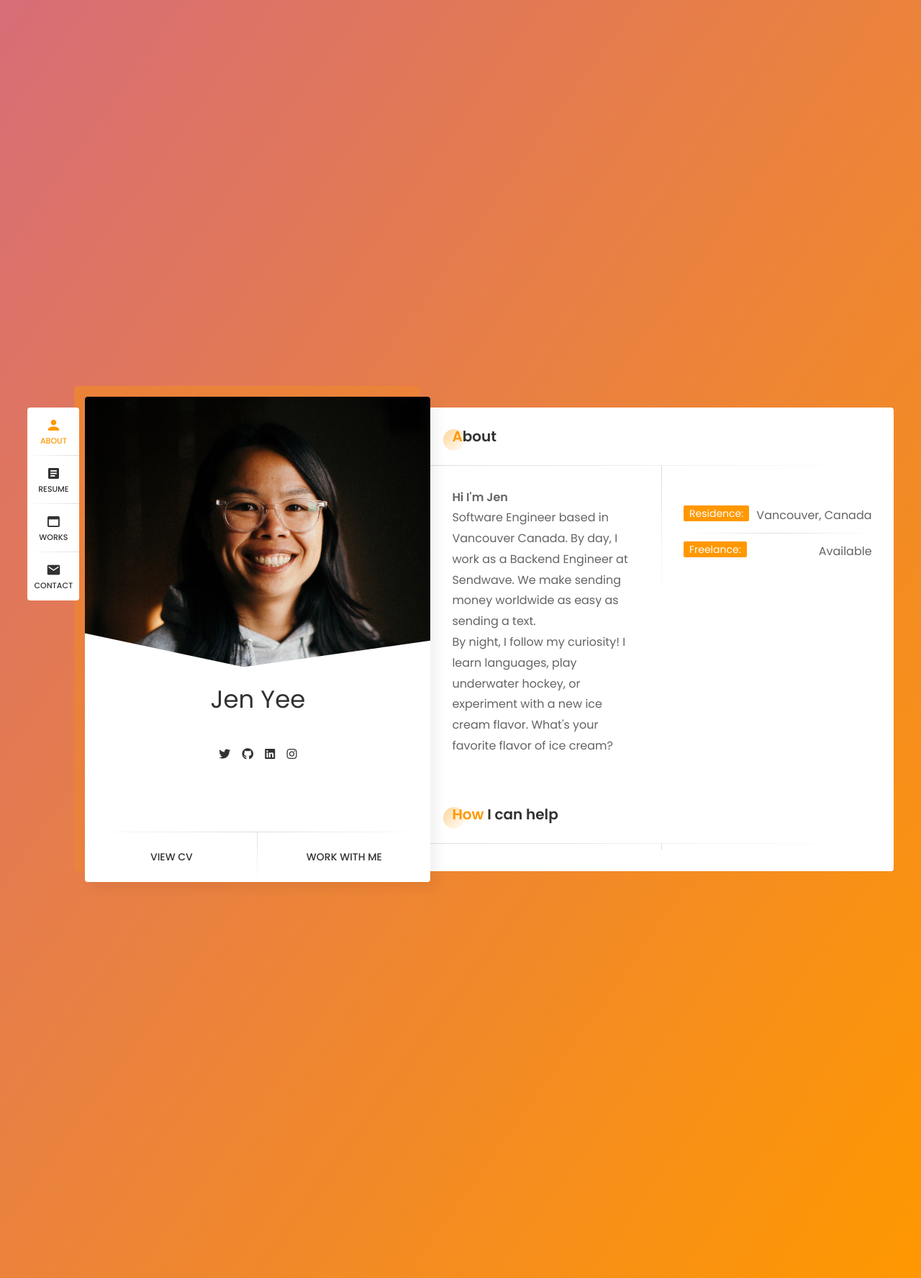
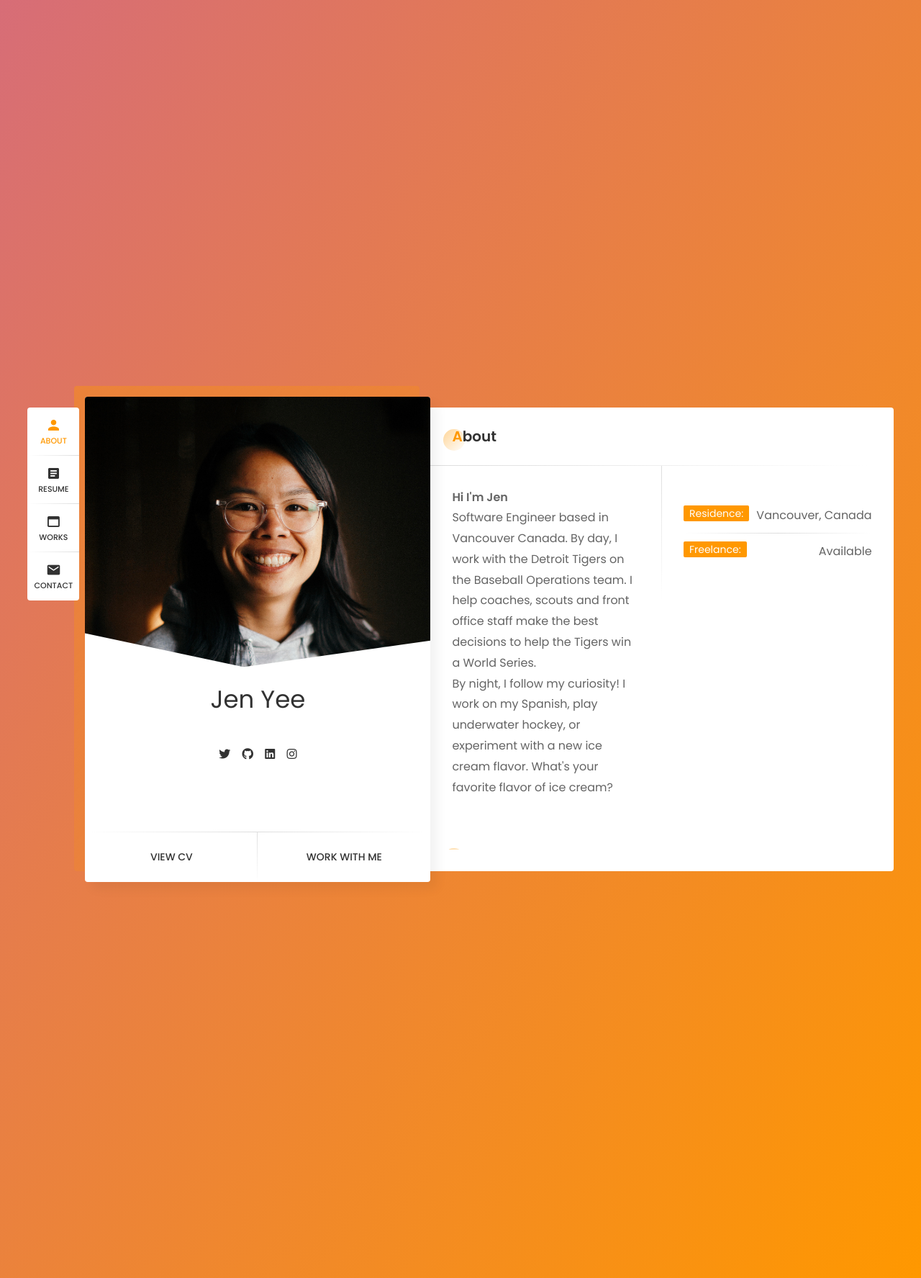
Before and after one commit to jenyeeiam/personal_site, a Jekyll site: the page built from index.html, in a window 1280 px wide. Shown: the whole page at 72% size. Built offline with Jekyll 4.4.1, drawn with Linux system fonts in a browser that asks for light colours; nearby versions of some CDN libraries; the list of posts is cut into pages by our own code.

Commit message:
updated tigers info

```diff
--- a/_data/content.yml
+++ b/_data/content.yml
@@ -8,9 +8,9 @@ about:
   title: "About"
   text: "
         <p>
-          <strong>Hi I'm Jen</strong><br> Software Engineer based in Vancouver Canada. By day, I work as a Backend Engineer at Sendwave. We make sending money worldwide as easy as sending a text.
+          <strong>Hi I'm Jen</strong><br> Software Engineer based in Vancouver Canada. By day, I work with the Detroit Tigers on the Baseball Operations team. I help coaches, scouts and front office staff make the best decisions to help the Tigers win a World Series.
         </p>
-        <p>By night, I follow my curiosity! I learn languages, play underwater hockey, or experiment with a new ice cream flavor. What's your favorite flavor of ice cream?</p>
+        <p>By night, I follow my curiosity! I work on my Spanish, play underwater hockey, or experiment with a new ice cream flavor. What's your favorite flavor of ice cream?</p>
         "
   list:
 
@@ -164,11 +164,17 @@ resume:
     title: "Experience"
     icon: "md-briefcase"
     items:
-      - year: "2019 - Present"
+      - year: "2022 - Present"
+        role: "Software Engineer"
+        company: "Detroit Tigers"
+        text: "I work with the Baseball Operations team. We build tools to visualize baseball data, scouting reports and player performance."
+        active: 1
+        h_line: 1
+      - year: "2019 - 2022"
         role: "Software Engineer"
         company: "Sendwave"
         text: "Splitting time between the Risk Team and Payments Team, I build out integrations and the infrastructure to help immigrants send money back home."
-        active: 1
+        active: 0
         h_line: 1
 
       - year: "2016 - 2019"
--- a/_data/vcard.yml
+++ b/_data/vcard.yml
@@ -35,4 +35,4 @@ main:
       url: "https://resume.creddle.io/resume/5c2a62t5bnn"
     - title: "Work With Me"
       icon: ""
-      url: "https://www.sendwave.com/careers"
+      url: "https://www.ilitchcompanies.com/careers.asp"
```
